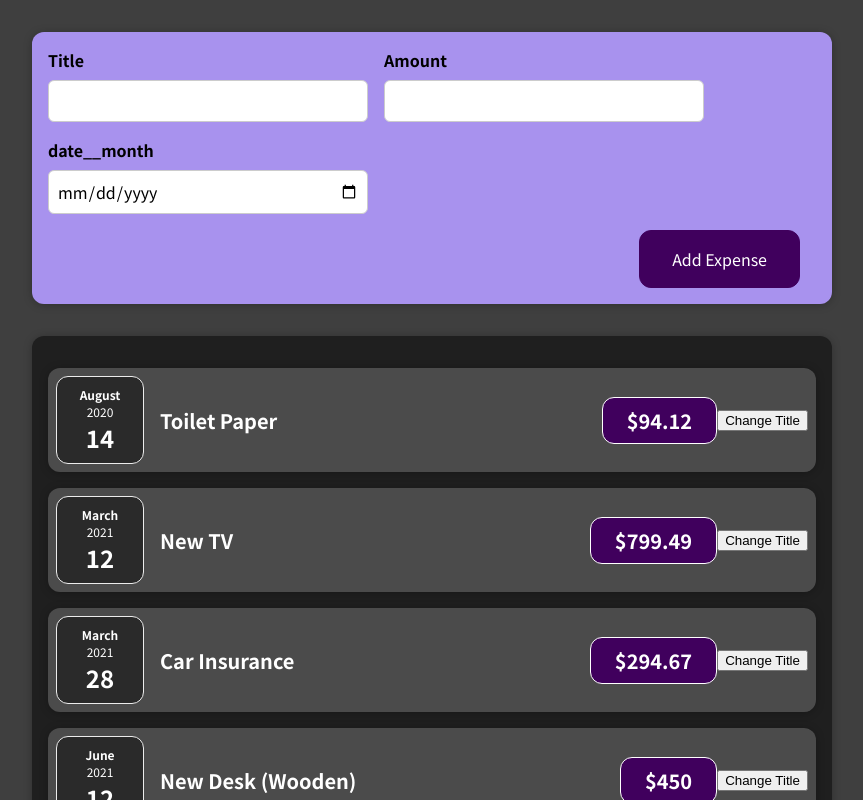
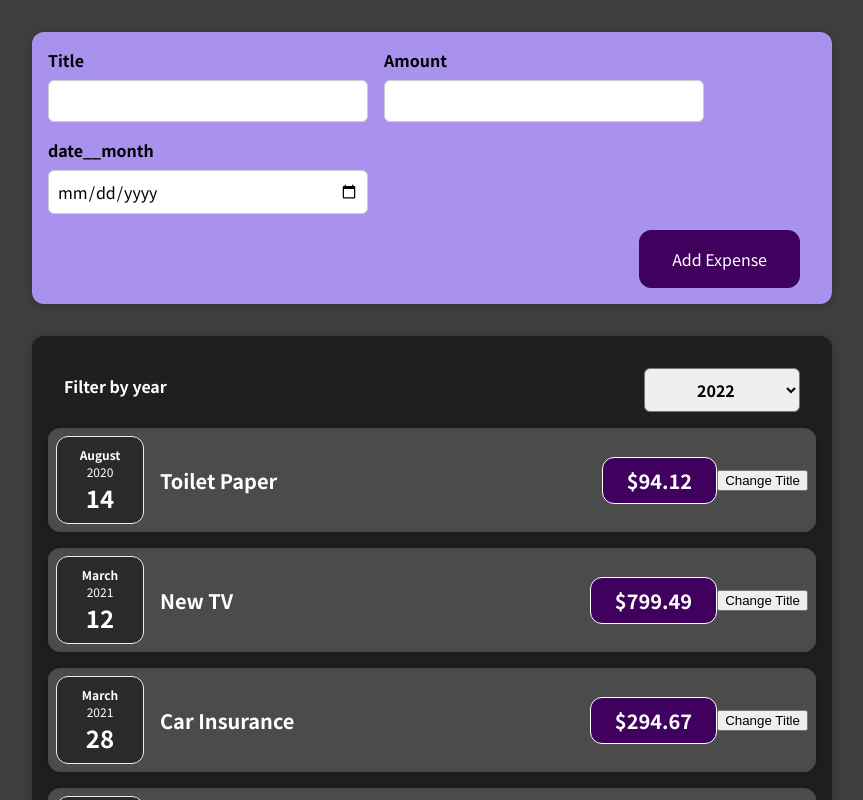
Before and after one commit to moreza66/React-Udemy, a React (Create React App) app in the folder my-app/: page / in a window 1280 px wide. Shown: the top 800 px of the page, without its empty margins (208-1071 px from the left). Built offline with nearby package versions, Linux system fonts and the light colour scheme.

Commit message:
import the expenses Filter

```diff
--- a/my-app/src/components/Expenses/Expenses.js
+++ b/my-app/src/components/Expenses/Expenses.js
@@ -3,10 +3,13 @@ import React from "react";
 import ExpenseItem from "./ExpenseItem";
 import Card from "../UI/Card";
 import "./Expenses.css";
+import ExpensesFilter from "./ExpensesFilter";
 
 const Expenses = (props) => {
   return (
+    <div>
       <Card className="expenses">
+        <ExpensesFilter />
         <ExpenseItem
           title={props.items[0].title}
           amount={props.items[0].amount}
@@ -28,6 +31,7 @@ const Expenses = (props) => {
           date={props.items[3].date}
         />
       </Card>
+    </div>
   );
 };
 
--- a/my-app/src/components/Expenses/ExpenseFilter.js
+++ b/my-app/src/components/Expenses/ExpensesFilter.js
@@ -3,11 +3,14 @@ import React from "react";
 import "./ExpensesFilter.css";
 
 const ExpensesFilter = () => {
+  const dropDownChangeHandler = (event) => {
+    console.log(event.target.value);
+  };
   return (
     <div className="expenses-filter">
       <div className="expenses-filter__control">
         <label>Filter by year</label>
-        <select>
+        <select onChange={dropDownChangeHandler}>
           <option value="2022">2022</option>
           <option value="2021">2021</option>
           <option value="2020">2020</option>
```
Also changed, not shown: my-app/src/components/Expenses/ExpensesFilter.css (renamed from my-app/src/components/Expenses/ExpenseFilter.css). Lines whose indentation alone changed are shown as unchanged.
